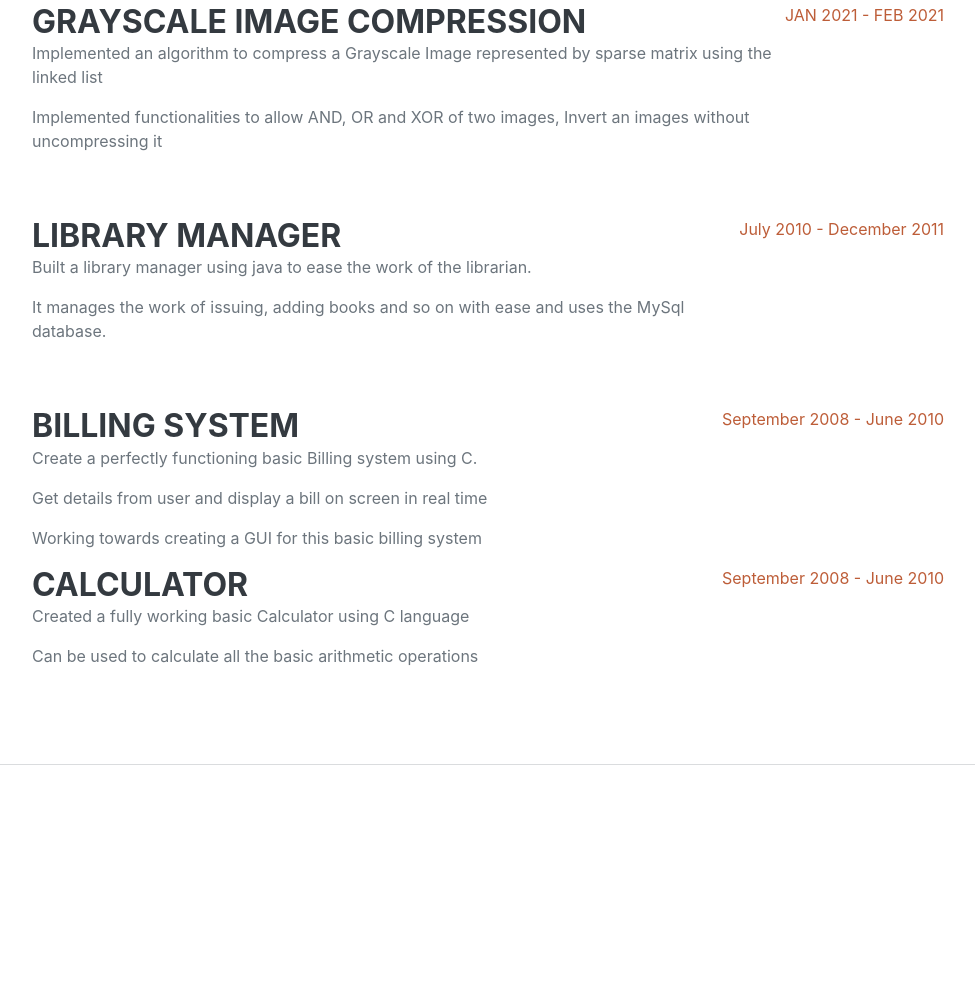
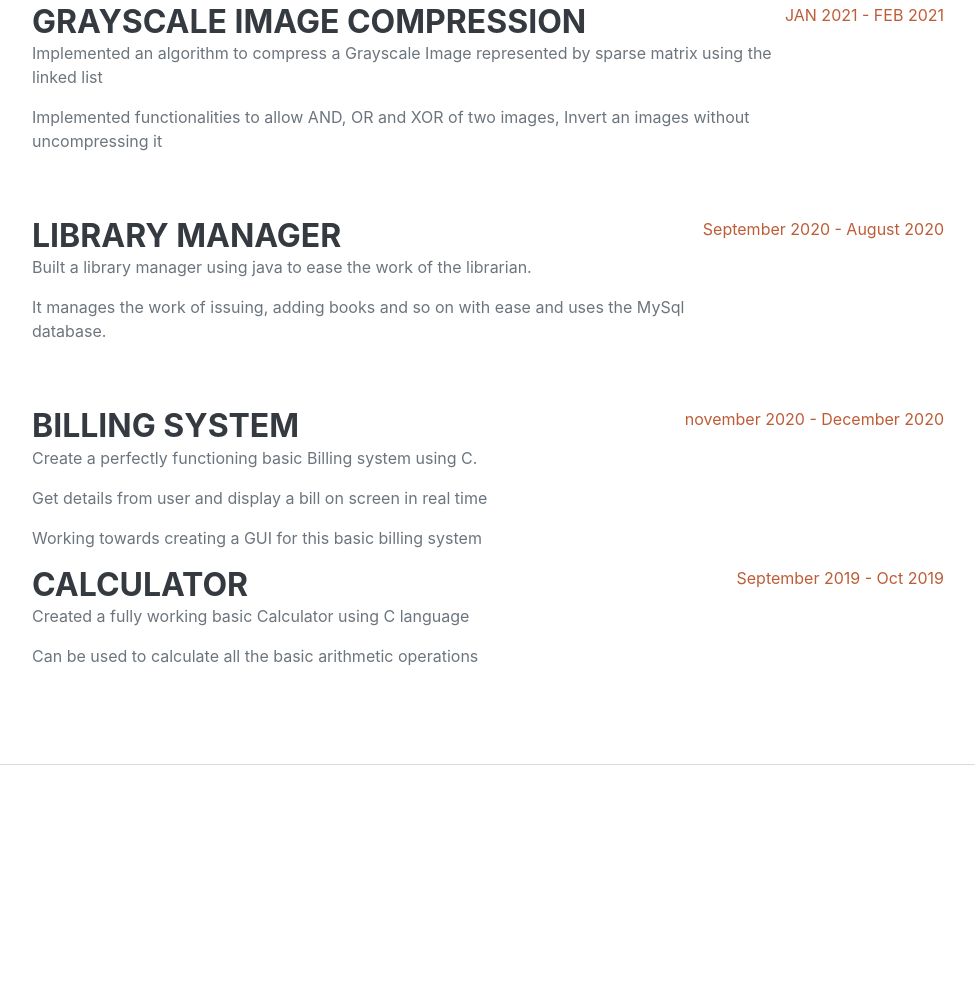
Before and after one commit to NiteshVish/NiteshVishwakarma, a plain HTML site: page index.html in a window 1280 px wide. Shown: the part 1160-2144 px from the top of the page, without its empty margins (288-1263 px from the left). Drawn offline with nearby package versions, Linux system fonts and the light colour scheme; a web font is replaced by a local one.

Commit message:
update the correct dates

```diff
--- a/index.html
+++ b/index.html
@@ -86,7 +86,7 @@
                             <p>Built a library manager using java to ease the work of the librarian.</p>
                             <p>It manages the work of issuing, adding books and so on with ease and uses the MySql database.</p>
                         </div>
-                        <div class="flex-shrink-0"><span class="text-primary">July 2010 - December 2011</span></div>
+                        <div class="flex-shrink-0"><span class="text-primary">September 2020 - August 2020</span></div>
                     </div>
                     <div class="d-flex flex-column flex-md-row justify-content-between">
                         <div class="flex-grow-1">
@@ -96,7 +96,7 @@
                             <p>Get details from user and display a bill on screen in real time</p>
                             <p>Working towards creating a GUI for this basic billing system</p>
                         </div>
-                        <div class="flex-shrink-0"><span class="text-primary">September 2008 - June 2010</span></div>
+                        <div class="flex-shrink-0"><span class="text-primary">november 2020 - December 2020</span></div>
                     </div>
                     <div class="d-flex flex-column flex-md-row justify-content-between">
                         <div class="flex-grow-1">
@@ -105,7 +105,7 @@
                             <p>Created a fully working basic Calculator using C language</p>
                             <p> Can be used to calculate all the basic arithmetic operations</p>
                         </div>
-                        <div class="flex-shrink-0"><span class="text-primary">September 2008 - June 2010</span></div>
+                        <div class="flex-shrink-0"><span class="text-primary">September 2019 - Oct 2019</span></div>
                     </div>
                 </div>
             </section>
```
Also changed, not shown: 1 other file.
